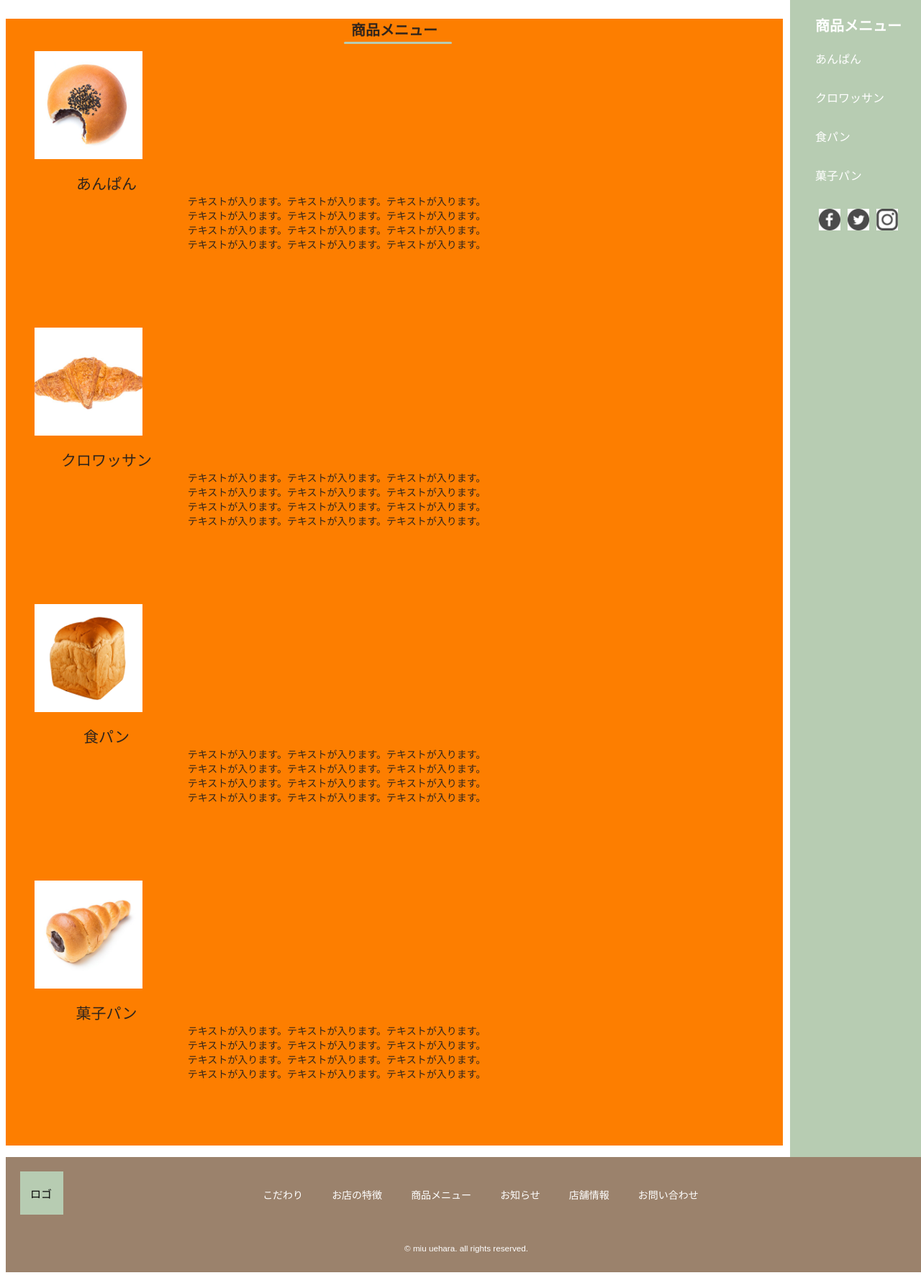
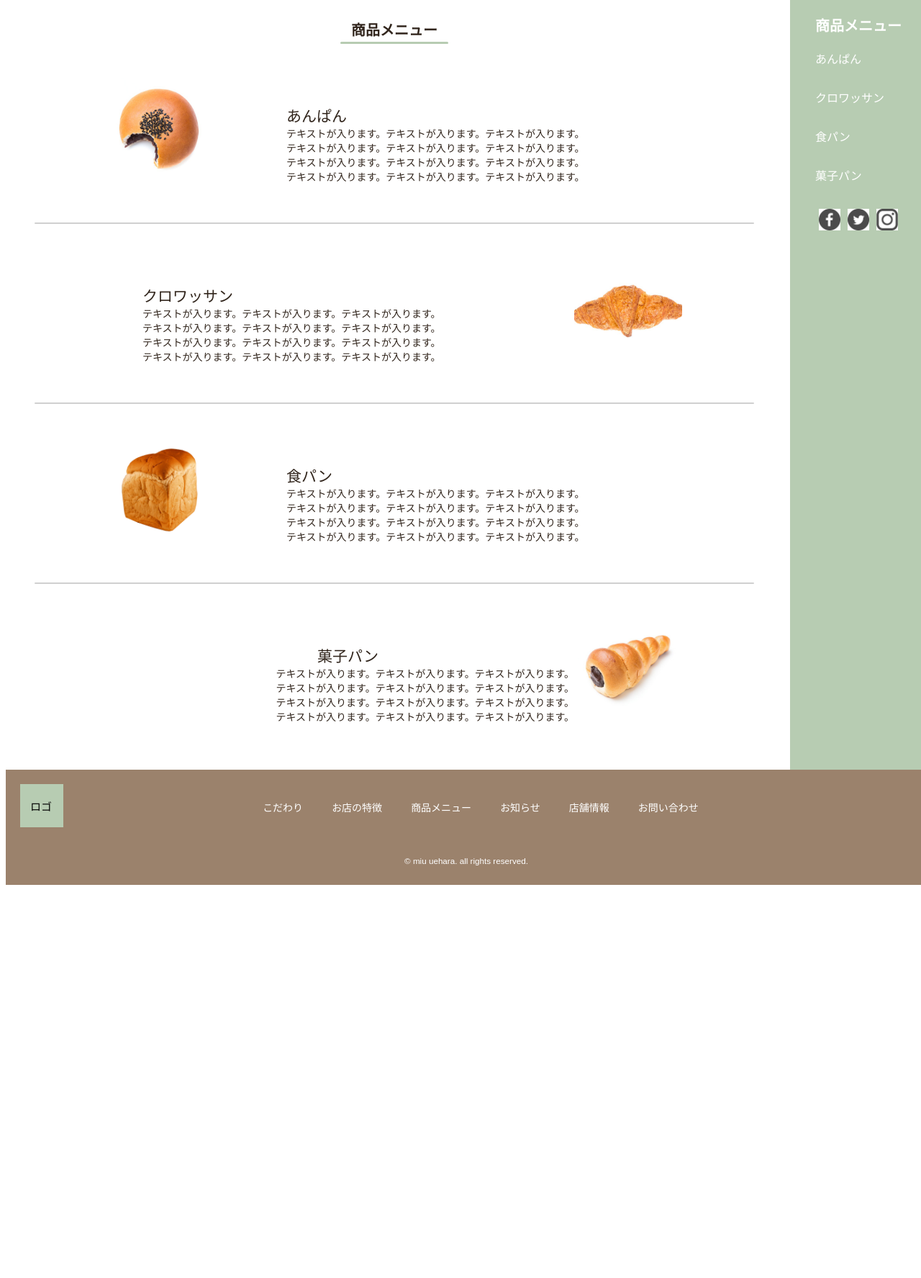
Before and after one commit to ueharamiu/miubread, a PHP site: page /menu.php in a window 1280 px wide. Shown: the part 118-1893 px from the top of the page at 72% size. After the commit the page ends 1347 px from the top, so only its background shows below. Run offline with PHP 8.4, Linux system fonts and the light colour scheme.

Commit message:
_menu.scss でコーディング(PC)

```diff
--- a/css/style.css
+++ b/css/style.css
@@ -296,7 +296,6 @@
 .menu-box {
   widows: 1060px;
   height: auto;
-  background: #fd7e00;
 }
 
 .menu-title {
@@ -305,6 +304,7 @@
   margin-top: 26px;
   margin-bottom: 10px;
   color: #31251c;
+  position: relative;
 }
 
 .menu-title::after {
@@ -315,7 +315,7 @@
   height: 3px;
   border-radius: 9px;
   top: 32px;
-  left: 470px;
+  left: 465px;
   display: inline-block;
 }
 
@@ -328,10 +328,56 @@
   height: 150px;
 }
 
+.anpan,
+.plain-bread {
+  width: 800px;
+  display: -webkit-box;
+  display: -ms-flexbox;
+  display: flex;
+  margin: 0 auto;
+  margin-top: 50px;
+}
+
+.croissant,
+.sweet-bread {
+  width: 800px;
+  display: -webkit-box;
+  display: -ms-flexbox;
+  display: flex;
+  -webkit-box-orient: horizontal;
+  -webkit-box-direction: reverse;
+      -ms-flex-direction: row-reverse;
+          flex-direction: row-reverse;
+  margin: 0 auto;
+  margin-top: 50px;
+}
+
 .menu-commentary-box-right,
-.menu-commentary-box-left {
-  width: 800px;
+.menu-commentary-box-left,
+.menu-commentary-box-sweet-bread {
+  width: 600px;
   height: 200px;
+  text-align: start;
+  position: relative;
+}
+
+.menu-commentary-box-right::after,
+.menu-commentary-box-left::after,
+.menu-commentary-box-sweet-bread::after {
+  content: '';
+  position: absolute;
+  background-color: #d0d0d0;
+  width: 1000px;
+  height: 2px;
+  border-radius: 9px;
+}
+
+.menu-commentary-box-right::after {
+  left: -250px;
+}
+
+.menu-commentary-box-left::after {
+  left: -150px;
 }
 
 .menu-commentary-right,
@@ -343,12 +389,26 @@
   -webkit-box-direction: normal;
       -ms-flex-direction: column;
           flex-direction: column;
-}
-
-.menu-commentary-right > .bread-name,
-.menu-commentary-left > .bread-name {
+  height: 150px;
+  margin-top: 40px;
+}
+
+.menu-commentary-right {
+  margin-left: 100px;
+  height: 150px;
+  margin-top: 40px;
+}
+
+.bread-name-anpan,
+.bread-name-croissant,
+.bread-name-plain-bread,
+.bread-name-sweet-bread {
   font-size: 1.5em;
   width: 200px;
+}
+
+dd {
+  margin: 0;
 }
 
 #location {
--- a/menu.php
+++ b/menu.php
@@ -28,7 +28,7 @@
                     <img src="images/menu1.jpg" alt="あんぱん">
                       <figcaption class="menu-commentary-box-right">
                         <dl class="menu-commentary-right">
-                          <dt class="bread-name">あんぱん</dt>
+                          <dt class="bread-name-anpan">あんぱん</dt>
                           <dd>テキストが入ります。テキストが入ります。テキストが入ります。</dd>
                           <dd>テキストが入ります。テキストが入ります。テキストが入ります。</dd>
                           <dd>テキストが入ります。テキストが入ります。テキストが入ります。</dd>
@@ -41,7 +41,7 @@
                     <img src="images/menu2.jpg" alt="クロワッサン">
                       <figcaption class="menu-commentary-box-left">
                         <dl class="menu-commentary-left">
-                          <dt class="bread-name">クロワッサン</dt>
+                          <dt class="bread-name-croissant">クロワッサン</dt>
                           <dd>テキストが入ります。テキストが入ります。テキストが入ります。</dd>
                           <dd>テキストが入ります。テキストが入ります。テキストが入ります。</dd>
                           <dd>テキストが入ります。テキストが入ります。テキストが入ります。</dd>
@@ -54,7 +54,7 @@
                     <img src="images/menu3.jpg" alt="食パン">
                       <figcaption class="menu-commentary-box-right">
                         <dl class="menu-commentary-right">
-                          <dt class="bread-name">食パン</dt>
+                          <dt class="bread-name-plain-bread">食パン</dt>
                           <dd>テキストが入ります。テキストが入ります。テキストが入ります。</dd>
                           <dd>テキストが入ります。テキストが入ります。テキストが入ります。</dd>
                           <dd>テキストが入ります。テキストが入ります。テキストが入ります。</dd>
@@ -65,9 +65,9 @@
 
                   <figure class="sweet-bread">
                     <img src="images/menu4.jpg" alt="菓子パン">
-                      <figcaption class="menu-commentary-box-left">
+                      <figcaption class="menu-commentary-box-left-sweet-bread">
                         <dl class="menu-commentary-left">
-                          <dt class="bread-name">菓子パン</dt>
+                          <dt class="bread-name-sweet-bread">菓子パン</dt>
                           <dd>テキストが入ります。テキストが入ります。テキストが入ります。</dd>
                           <dd>テキストが入ります。テキストが入ります。テキストが入ります。</dd>
                           <dd>テキストが入ります。テキストが入ります。テキストが入ります。</dd>
--- a/scss/_menu.scss
+++ b/scss/_menu.scss
@@ -15,7 +15,6 @@
   .menu-box {
     widows: 1060px;
     height: auto;
-    background: #fd7e00;
   }
 
     .menu-title {
@@ -24,6 +23,7 @@
       margin-top: 26px;
       margin-bottom: 10px;
       color: #31251c;
+      position: relative;
 
       &::after {
         content: '';
@@ -33,7 +33,7 @@
         height: 3px;
         border-radius: 9px;
         top: 32px;
-        left: 470px;
+        left: 465px;
         display: inline-block;
       }
     }
@@ -47,18 +47,73 @@
       }
     }
 
+    .anpan,
+    .plain-bread {
+      width: 800px;
+      display: flex;
+      margin: 0 auto;
+      margin-top: 50px;
+    }
+
+    .croissant,
+    .sweet-bread {
+      width: 800px;
+      display: flex;
+      flex-direction: row-reverse;
+      margin: 0 auto;
+      margin-top: 50px;
+    }
+
       .menu-commentary-box-right,
-        .menu-commentary-box-left {
-          width: 800px;
+        .menu-commentary-box-left,
+        .menu-commentary-box-sweet-bread {
+          width: 600px;
           height: 200px;
+          text-align: start;
+          position: relative;
+          &::after {
+            content: '';
+            position: absolute;
+            background-color: #d0d0d0;
+            width: 1000px;
+            height: 2px;
+            border-radius: 9px;
+          }
         }
+      .menu-commentary-box-right {
+          &::after {
+            left: -250px;
+          }
+      }
+      .menu-commentary-box-left {
+        &::after {
+          left: -150px;
+        }
+
+      }
 
         .menu-commentary-right,
           .menu-commentary-left {
             display: flex;
             flex-direction: column;
-            > .bread-name {
-              font-size: 1.5em;
-              width: 200px;
-            }
-          }
+            height: 150px;
+            margin-top: 40px;
+        }
+        .menu-commentary-right {
+          margin-left: 100px;
+          height: 150px;
+          margin-top: 40px;
+        }
+
+
+              .bread-name-anpan,
+              .bread-name-croissant,
+              .bread-name-plain-bread,
+              .bread-name-sweet-bread {
+                font-size: 1.5em;
+                width: 200px;
+              }
+
+              dd {
+                margin: 0;
+              }
```
Also changed, not shown: 1 other file.
